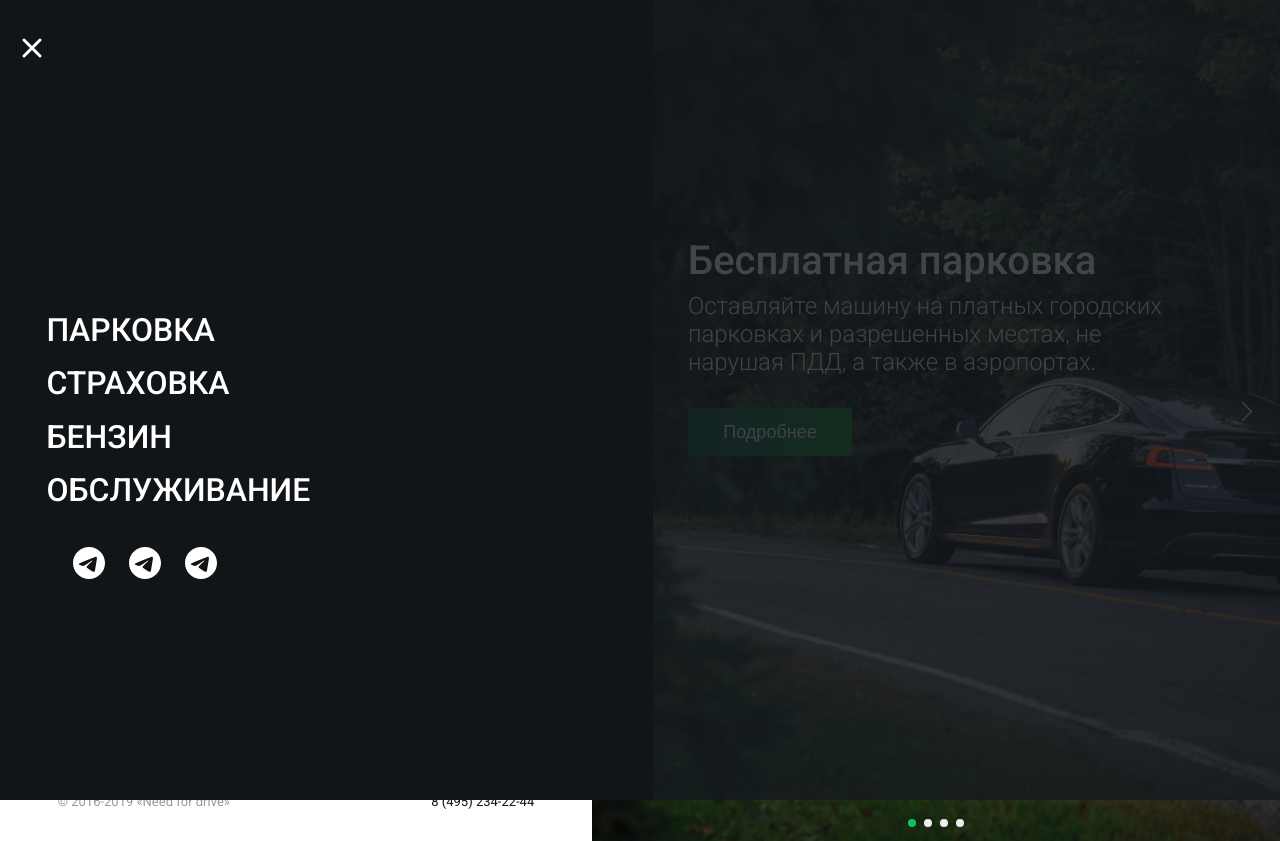
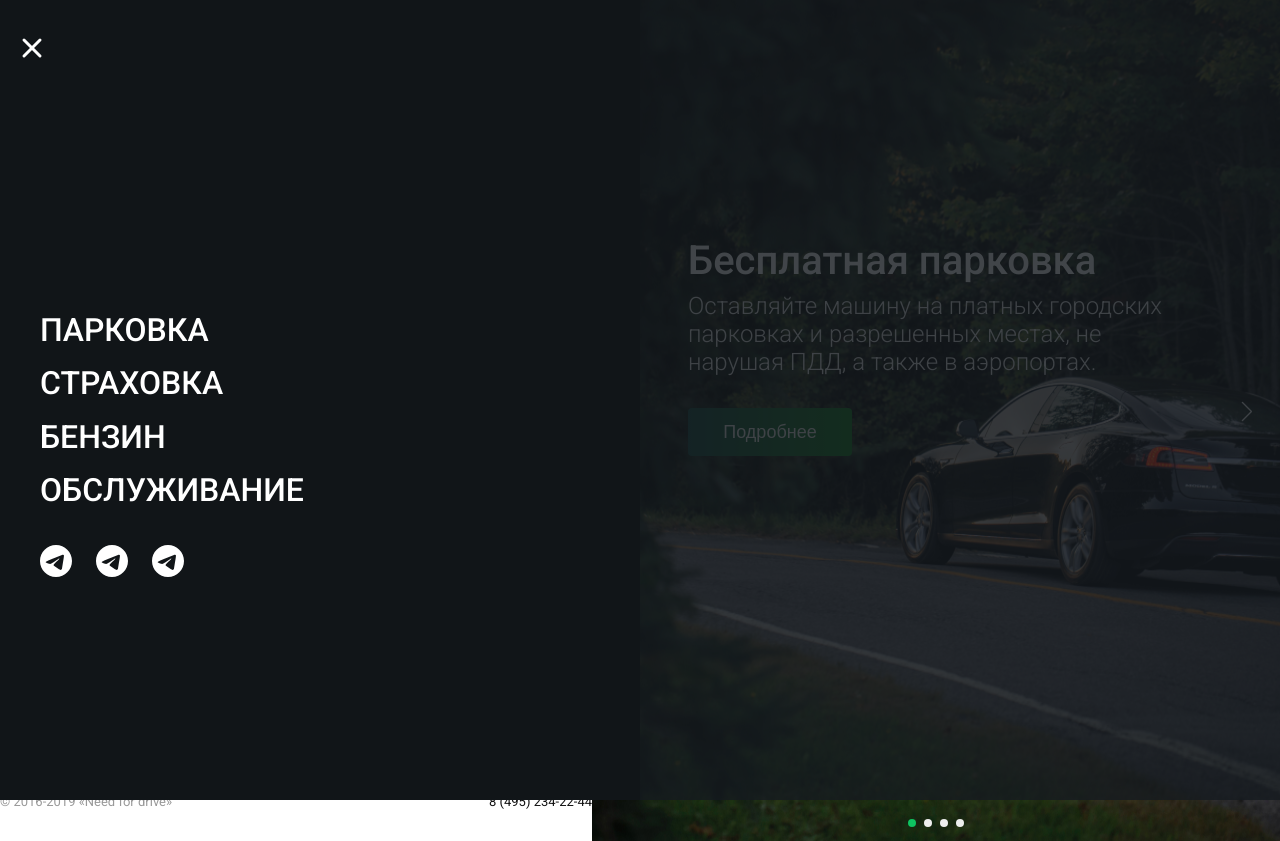
Before and after one commit to K-irill/need-for-drive, a React (Create React App) app: page / in a window 1280 px wide. Both pictures are taken after a click on the element 32 px from the left and 48 px from the top of the page. Built offline with nearby package versions, Linux system fonts and the light colour scheme.

Commit message:
fix-style-sideBar

```diff
--- a/src/App/App.scss
+++ b/src/App/App.scss
@@ -4,15 +4,15 @@
   height: 100%;
 
   .page__main {
-    max-width: 688px;
+    box-sizing: border-box;
+    width: 100%;
     margin: 32px auto;
 
     .page__header {
       display: flex;
       justify-content: space-between;
       align-items: center;
-      max-width: 560px;
-      margin: 0 auto;
+      margin: 0px auto;
 
       .name-company {
         font-weight: 700;
--- a/src/components/SideBar/SideBar.scss
+++ b/src/components/SideBar/SideBar.scss
@@ -19,7 +19,7 @@
   .option-menu {
     cursor: default;
     z-index: 3;
-    width: 51%;
+    width: 50%;
     height: inherit;
     background: #111518;
 
@@ -42,17 +42,20 @@
     }
 
     .option-menu__content {
+      max-width: 560px;
+      margin: 0 auto;
+      .content {
         user-select: none;
         display: flex;
         flex-direction: column;
         justify-content: space-between;
-      max-width: 560px;
+        align-items: flex-start;
+
         height: 198px;
-      margin: 0 auto;
+
         margin-top: 211px;
 
         span {
-        max-width: 300px;
           cursor: pointer;
           font-style: normal;
           font-weight: 500;
@@ -69,15 +72,15 @@
       }
 
       .option-menu__socials {
-      cursor: pointer;
         max-width: 144px;
         height: 32px;
         display: flex;
         justify-content: space-between;
         align-items: center;
         margin-top: 38px;
-      margin-left: 73px;
 
+        .socials_telegram {
+          cursor: pointer;
           &:hover {
             svg {
               path {
@@ -93,6 +96,45 @@
             }
           }
         }
+        .socials_facebook {
+          cursor: pointer;
+          &:hover {
+            svg {
+              path {
+                fill: #0ec261;
+              }
+            }
+          }
+          &:active {
+            svg {
+              path {
+                fill: #0fa857;
+              }
+            }
+          }
+        }
+        .socials_instagram {
+          cursor: pointer;
+          &:hover {
+            svg {
+              path {
+                fill: #0ec261;
+              }
+            }
+          }
+          &:active {
+            svg {
+              path {
+                fill: #0fa857;
+              }
+            }
+          }
+        }
+      }
+
+    }
+
+
   }
 }
 
--- a/src/components/SideBar/index.tsx
+++ b/src/components/SideBar/index.tsx
@@ -18,15 +18,23 @@ const SideBar = () => {
               <MenuBtnClose onClick={openMenu} />
             </div>
             <div className="option-menu__content">
+              <div className="content">
                 <span>ПАРКОВКА</span>
                 <span>СТРАХОВКА</span>
                 <span>БЕНЗИН</span>
                 <span>ОБСЛУЖИВАНИЕ</span>
               </div>
               <div className="option-menu__socials">
+                <div className="socials_telegram">
                   <Telegram />
+                </div>
+                <div className="socials_facebook">
                   <Telegram />
+                </div>
+                <div className="socials_instagram">
                   <Telegram />
+                </div>
+              </div>
             </div>
           </div>
         </div>
```
Lines whose indentation alone changed are shown as unchanged.
